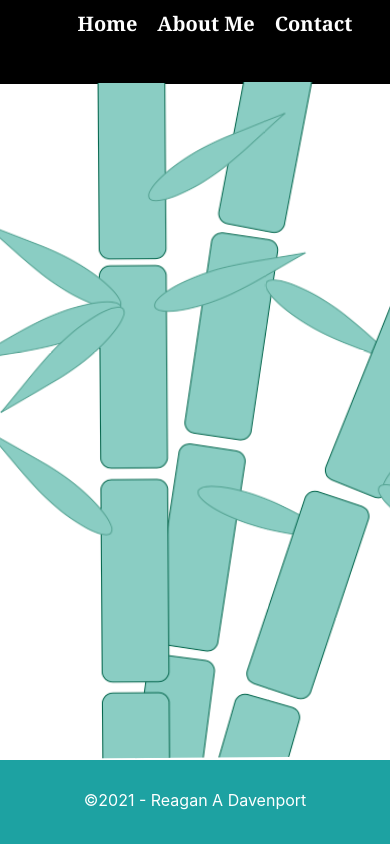
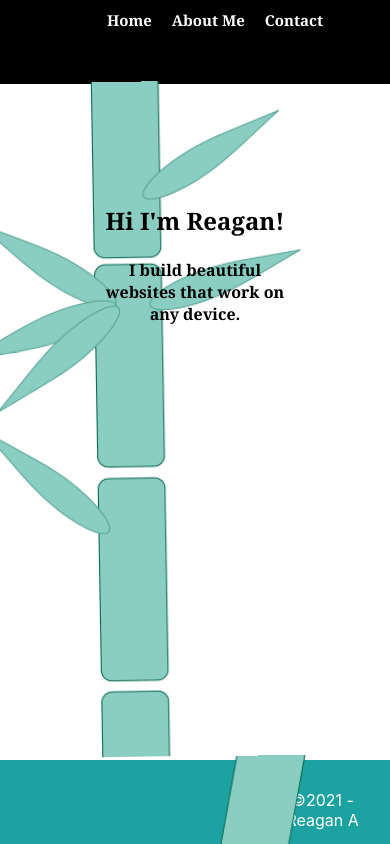
Before and after one commit to ReaganADavenport/Dropped-this, a React (Create React App) app: page / in a window 390 px wide. Shown: the top 844 px of the page. Built offline with nearby package versions, Linux system fonts and the light colour scheme.

Commit message:
fighting with the home page and header to look decent on mobile

```diff
--- a/src/Components/Header/header.css
+++ b/src/Components/Header/header.css
@@ -4,6 +4,7 @@
     height: 10vh;
     margin: 0;
     padding: 0;
+    width: 100%;
 }
 
 .ul{
@@ -13,7 +14,7 @@
     display: flex;
     justify-content: center;
     flex-wrap: wrap;
-    font-size: 20px;
+    font-size: 10px;
     padding-inline-start: 0px;
     background-color: black;
     text-decoration: none;
--- a/src/Components/Header/header.js
+++ b/src/Components/Header/header.js
@@ -10,7 +10,7 @@ const LinkStyles = styled.ul`
     display: flex;
     justify-content: center;
     flex-wrap: wrap;
-    font-size: 20px;
+    font-size: 15px;
     padding-inline-start: 0 0 0 0;
     margin: 0 0 0 0;
     background-color: black;
--- a/src/Components/Home/home.css
+++ b/src/Components/Home/home.css
@@ -3,9 +3,14 @@
     padding: 0;
     height: 80vh;
     font-family: 'Georgia', serif;
+}
+
+.Bamboo_grove {
     content: ' ';
     display: table;
     clear: both;
+    width: 100%;
+
 }
 
 img{
@@ -46,7 +51,6 @@ img{
     animation: swinging 7s ease-in-out forwards infinite;
 
     float: left;
-    /* width: 100%; */
     margin-right: -100%;
     position: relative;
     z-index: 0;
@@ -59,14 +63,17 @@ img{
     animation: swinging 7s ease-in-out forwards infinite;
 
     float: left;
-    /* width: 100%; */
     margin-right: -100%;
     position: relative;
+    /* width: 100%; */
     z-index: 1;
+
 }
 
-.Content{
-    background-color: white;
-    border-radius: 15px;
-    padding: 30px;
+.text{
+    float: center;
+    margin-right: -100%;
+    position: absolute;
+    z-index: 5;
+    margin: 100px;
 }
--- a/src/Components/Home/home.js
+++ b/src/Components/Home/home.js
@@ -11,9 +11,18 @@ import Bamboo_right from '../../Images/Bamboo_right.png'
 const Home = () => {
     return(
         <div className="Home">
-            <img className="swing_b1" src={Bamboo_left}/>
-            <img className="swing_b2" src={Bamboo_center}/>
-            <img className="swing_b3" src={Bamboo_right}/>
+            <div className="Bamboo_Grove">
+                <img className="swing_b1" src={Bamboo_left}/>
+                <img className="swing_b2" src={Bamboo_center}/>
+                <img className="swing_b3" src={Bamboo_right}/>
+            </div>
+
+            <div className="text">
+                <h2>Hi I'm Reagan!</h2>
+                <h4>I build beautiful websites that work on any device.</h4>
+            </div>
+
+
         </div>
     )
 }
```
